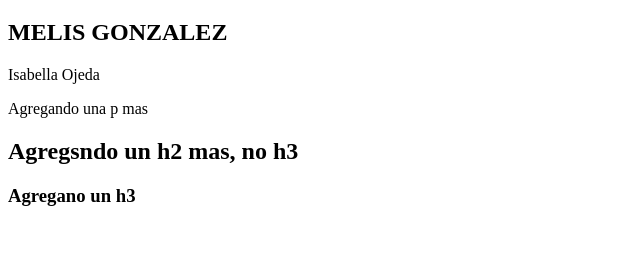
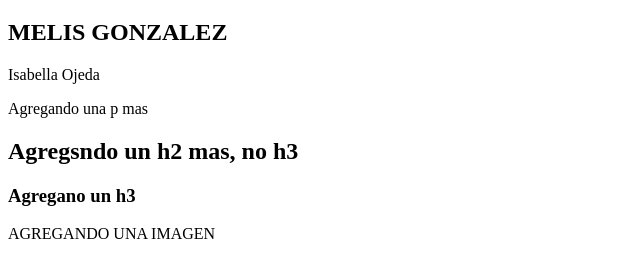
Before and after one commit to PABLOUJIJIJA/pr-ctica-curso, a plain HTML site: page index.html in a window 1280 px wide. Shown: the part 61-338 px from the top of the page, without its empty margins (0-640 px from the left). Drawn offline with Linux system fonts and the light colour scheme.

```diff
--- a/index.html
+++ b/index.html
@@ -12,6 +12,7 @@
     <p>Agregando una p mas </p>
     <h2>Agregsndo un h2 mas, no h3</h2>
     <h3>Agregano un h3</h3>
+    AGREGANDO UNA IMAGEN
 </body>
 
 </html>
```
